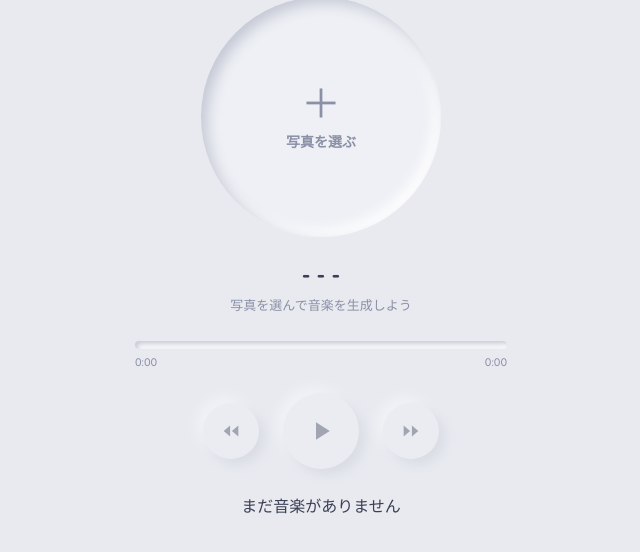
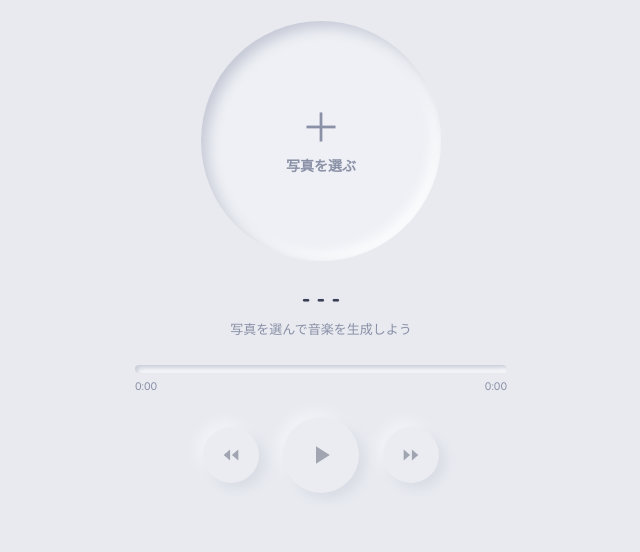
Before and after one commit to Wild-River/kadai05_api, a website built with Vite: page web/index.html in a window 1280 px wide. Shown: the part 174-726 px from the top of the page, without its empty margins (319-959 px from the left). Built offline with nearby package versions, Linux system fonts and the light colour scheme; some packages are replaced by stand-ins of ours; no server answers; the database is empty; a web font is replaced by a local one.

Commit message:
player非表示

```diff
--- a/web/index.html
+++ b/web/index.html
@@ -101,7 +101,7 @@
         <audio id="player" hidden></audio>
 
         <!-- 音源表示用 -->
-        <div id="generated-music"></div>
+        <!-- <div id="generated-music"></div> -->
     </div>
     <script type="module" src="/src/main.js"></script>
 </body>
```
